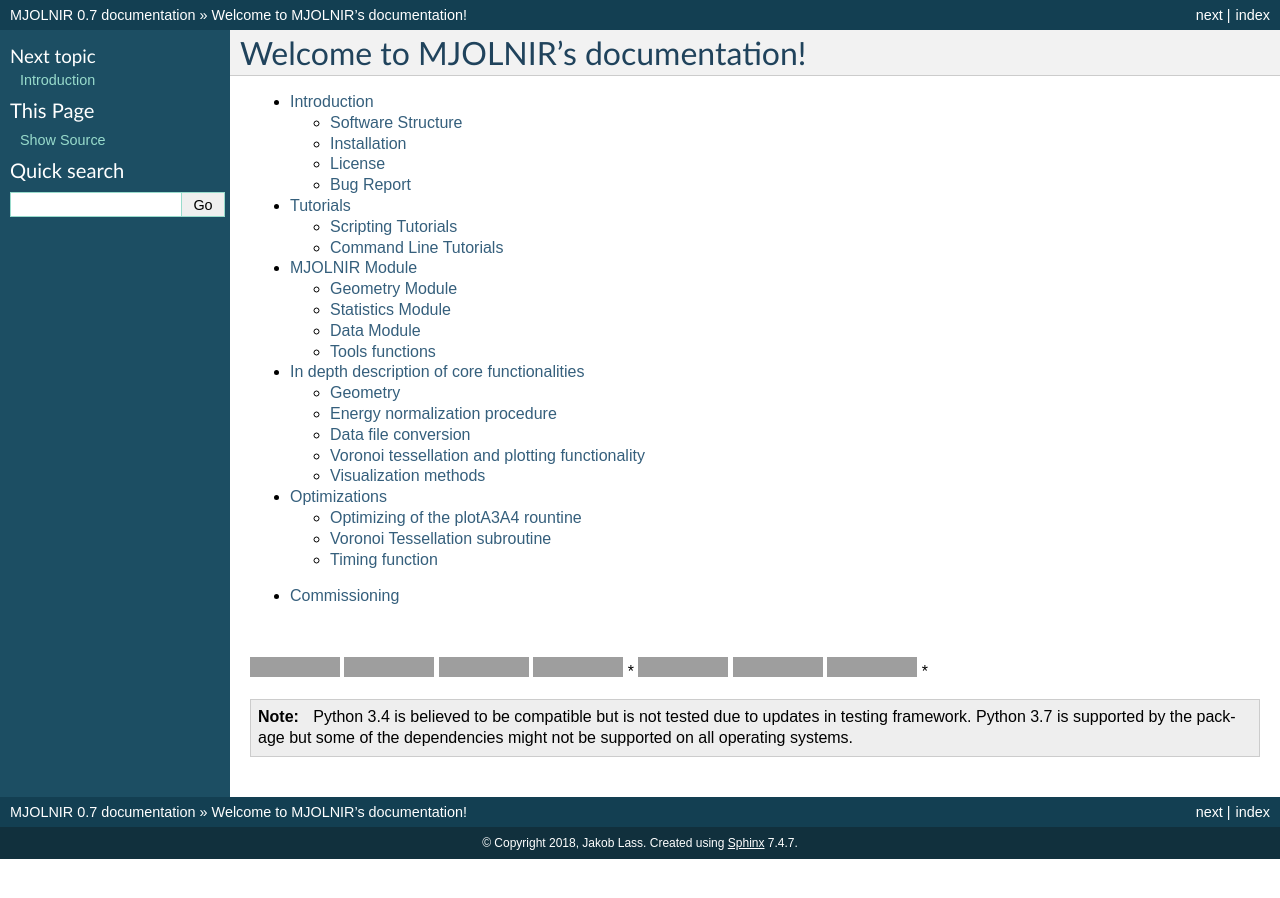
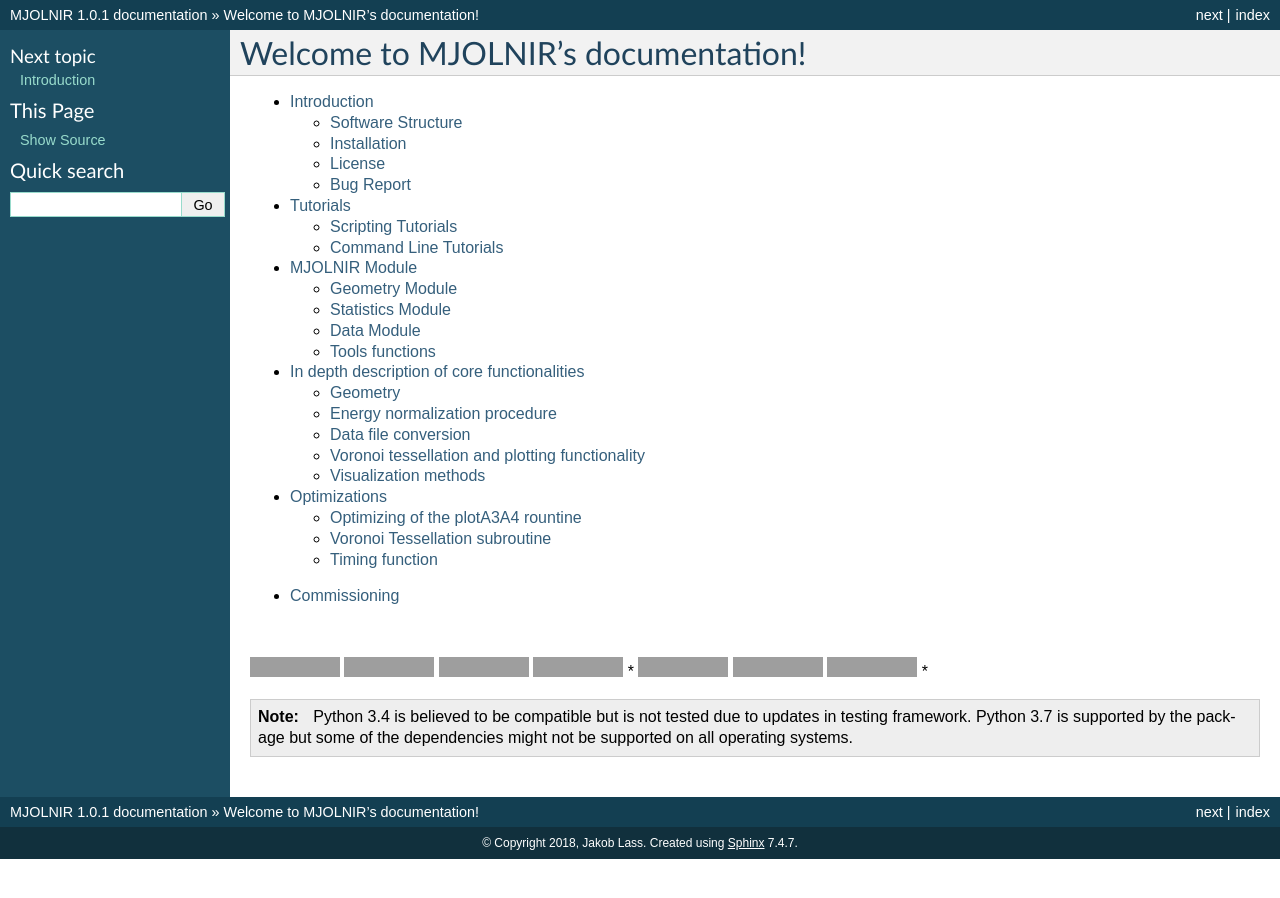
Before and after one commit to MJOLNIRPackage/MJOLNIR, a Sphinx documentation site: the page built from docs/index.rst, in a window 1280 px wide, cut to the strip 0-898 px from the top of the page. Built offline with Sphinx 7.4.7, drawn with Linux system fonts in a browser that asks for light colours; grey boxes are pictures that could not be loaded.

Commit message:
Update version to 1.0.1

```diff
--- a/docs/conf.py
+++ b/docs/conf.py
@@ -31,10 +31,10 @@ copyright = u'2018, Jakob Lass'
 author = u'Jakob Lass'
 
 # The short X.Y version
-version = u'0.7'
+version = u'1.0.1'
 # The full version, including alpha/beta/rc tags
 
-release = u'0.7'
+release = u'1.0.1'
 
 
 
--- a/setup.py
+++ b/setup.py
@@ -16,7 +16,7 @@ else:
 setup(
     name='MJOLNIR',
 
-    version='0.7.0',
+    version='1.0.1',
     description=('Neutron Scattering software suite.'),
     long_description=long_description,
     author='Jakob Lass',
```
